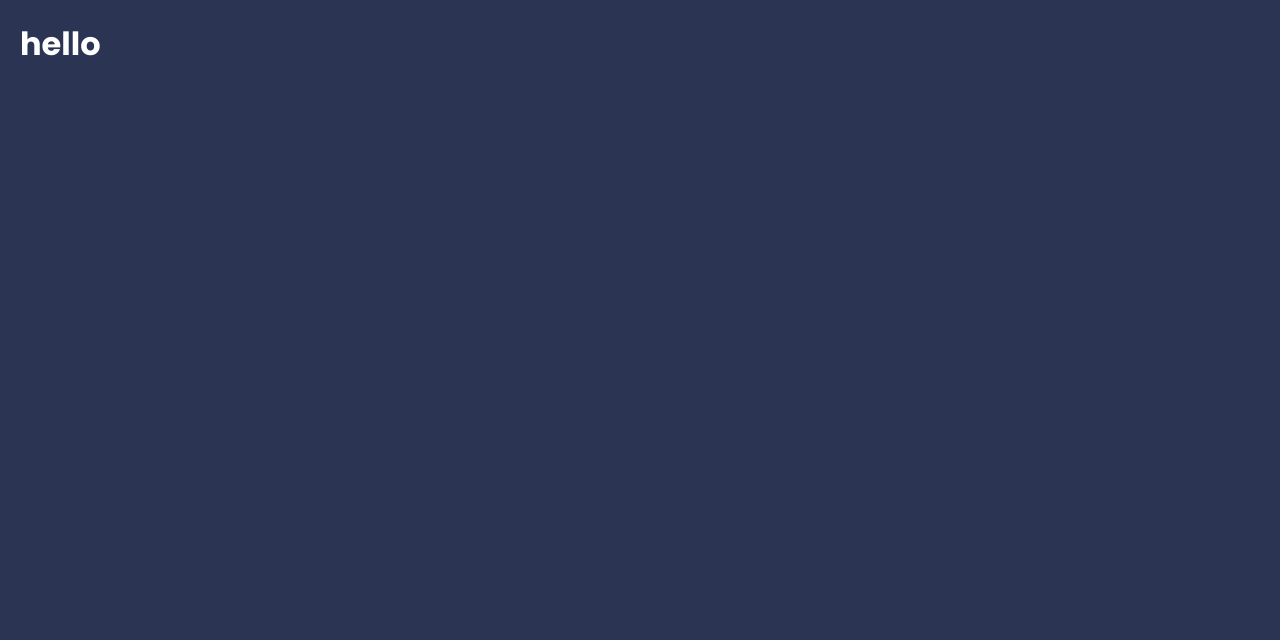
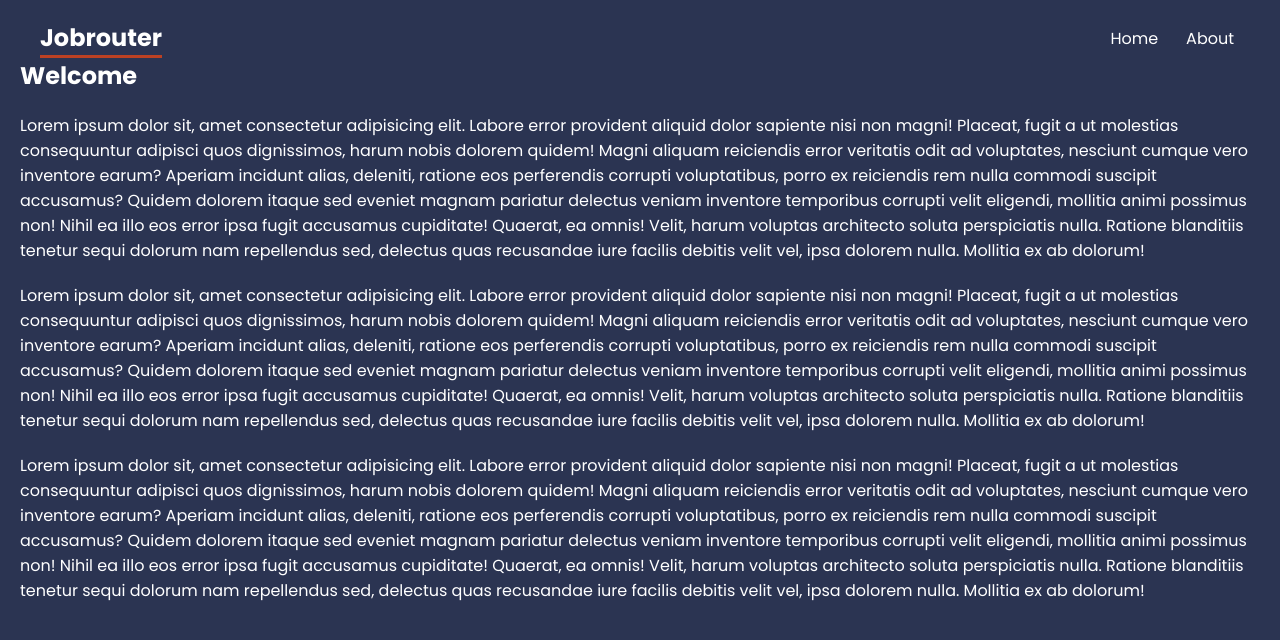
Before and after one commit to Pgph/jobrouter, a React (Create React App) app: page / in a window 1280 px wide. Shown: the top 640 px of the page. Built offline with nearby package versions, Linux system fonts and the light colour scheme.

Commit message:
Added react router and subpages

```diff
--- a/package.json
+++ b/package.json
@@ -8,6 +8,7 @@
     "@testing-library/user-event": "^13.5.0",
     "react": "^18.2.0",
     "react-dom": "^18.2.0",
+    "react-router-dom": "6.4",
     "react-scripts": "5.0.1",
     "web-vitals": "^2.1.4"
   },
--- a/src/App.js
+++ b/src/App.js
@@ -1,8 +1,26 @@
+import { BrowserRouter, Routes, Route, Link, NavLink } from 'react-router-dom'
+
+//pages
+import Home from './pages/Home'
+import About from './pages/About'
+
 function App() {
   return (
-    <div className="App">
-      <h1>hello</h1>
-    </div>
+    <BrowserRouter>
+      <header>
+        <nav>
+          <h1>Jobrouter</h1>
+          <NavLink to='/'>Home</NavLink>
+          <NavLink to='about'>About</NavLink>
+        </nav>
+      </header>
+      <main>
+        <Routes>
+          <Route index element={<Home />} />
+          <Route path="about" element={<About />} />
+        </Routes>
+      </main>
+    </BrowserRouter>
   );
 }
 
--- a/src/index.css
+++ b/src/index.css
@@ -28,3 +28,26 @@ button {
   background: var(--primary);
   cursor: pointer;
 }
+
+header nav {
+  display: flex;
+  gap: 16px;
+  justify-content: end;
+  max-width: 1200px;
+  margin: 0 auto;
+}
+
+header nav h1 {
+  margin-right: auto;
+  border-bottom: 3px solid var(--primary);
+}
+
+header nav a {
+  text-decoration: none;
+  padding: 6px;
+  border-radius: 4px;
+}
+
+header nav a:active {
+  background: var(--primary);
+}
--- /dev/null
+++ b/src/pages/About.js
@@ -0,0 +1,20 @@
+export default function About() {
+    return (
+        <div className="about">
+            <h2>About us</h2>
+            <p>
+                Lorem ipsum dolor sit, amet consectetur adipisicing elit. Labore error provident aliquid dolor sapiente nisi non magni! Placeat, fugit a ut molestias consequuntur adipisci quos dignissimos, harum nobis dolorem quidem!
+                Magni aliquam reiciendis error veritatis odit ad voluptates, Ratione blanditiis tenetur sequi dolorum nam repellendus sed, delectus quas recusandae iure facilis debitis velit vel, ipsa dolorem nulla. Mollitia ex ab dolorum!
+            </p>
+            <p>
+                Lorem ipsum dolor sit,  nesciunt cumque vero inventore earum? Aperiam incidunt alias, deleniti, ratione eos perferendis corrupti voluptatibus, porro ex reiciendis rem nulla commodi suscipit accusamus?
+                Quidem dolorem itaque sed eveniet magnam pariatur delectus veniam inventore temporibus corrupti velit eligendi, mollitia animi possimus non! Nihil ea illo eos error ipsa fugit accusamus cupiditate! Quaerat, ea omnis!
+                Velit, harum voluptas architecto soluta perspiciatis nulla. Ratione blanditiis tenetur sequi dolorum nam repellendus sed, delectus quas recusandae iure facilis debitis velit vel, ipsa dolorem nulla. Mollitia ex ab dolorum!
+            </p>
+            <p>
+                Lorem ipsum dolor sit, amet consectetur adipisicing elit. Labore error provident aliquid dolor sapiente nisi non magni! Placeat, fugit a ut molestias consequuntur adipisci quos dignissimos, harum nobis dolorem quidem!
+                Magni aliquam  soluta perspiciatis nulla. Ratione blanditiis tenetur sequi dolorum nam repellendus sed, delectus quas recusandae iure facilis debitis velit vel, ipsa dolorem nulla. Mollitia ex ab dolorum!
+            </p>
+        </div>
+    )
+}
--- /dev/null
+++ b/src/pages/Home.js
@@ -0,0 +1,25 @@
+export default function Home() {
+    return (
+        <div className="home">
+            <h2>Welcome</h2>
+            <p>
+                Lorem ipsum dolor sit, amet consectetur adipisicing elit. Labore error provident aliquid dolor sapiente nisi non magni! Placeat, fugit a ut molestias consequuntur adipisci quos dignissimos, harum nobis dolorem quidem!
+                Magni aliquam reiciendis error veritatis odit ad voluptates, nesciunt cumque vero inventore earum? Aperiam incidunt alias, deleniti, ratione eos perferendis corrupti voluptatibus, porro ex reiciendis rem nulla commodi suscipit accusamus?
+                Quidem dolorem itaque sed eveniet magnam pariatur delectus veniam inventore temporibus corrupti velit eligendi, mollitia animi possimus non! Nihil ea illo eos error ipsa fugit accusamus cupiditate! Quaerat, ea omnis!
+                Velit, harum voluptas architecto soluta perspiciatis nulla. Ratione blanditiis tenetur sequi dolorum nam repellendus sed, delectus quas recusandae iure facilis debitis velit vel, ipsa dolorem nulla. Mollitia ex ab dolorum!
+            </p>
+            <p>
+                Lorem ipsum dolor sit, amet consectetur adipisicing elit. Labore error provident aliquid dolor sapiente nisi non magni! Placeat, fugit a ut molestias consequuntur adipisci quos dignissimos, harum nobis dolorem quidem!
+                Magni aliquam reiciendis error veritatis odit ad voluptates, nesciunt cumque vero inventore earum? Aperiam incidunt alias, deleniti, ratione eos perferendis corrupti voluptatibus, porro ex reiciendis rem nulla commodi suscipit accusamus?
+                Quidem dolorem itaque sed eveniet magnam pariatur delectus veniam inventore temporibus corrupti velit eligendi, mollitia animi possimus non! Nihil ea illo eos error ipsa fugit accusamus cupiditate! Quaerat, ea omnis!
+                Velit, harum voluptas architecto soluta perspiciatis nulla. Ratione blanditiis tenetur sequi dolorum nam repellendus sed, delectus quas recusandae iure facilis debitis velit vel, ipsa dolorem nulla. Mollitia ex ab dolorum!
+            </p>
+            <p>
+                Lorem ipsum dolor sit, amet consectetur adipisicing elit. Labore error provident aliquid dolor sapiente nisi non magni! Placeat, fugit a ut molestias consequuntur adipisci quos dignissimos, harum nobis dolorem quidem!
+                Magni aliquam reiciendis error veritatis odit ad voluptates, nesciunt cumque vero inventore earum? Aperiam incidunt alias, deleniti, ratione eos perferendis corrupti voluptatibus, porro ex reiciendis rem nulla commodi suscipit accusamus?
+                Quidem dolorem itaque sed eveniet magnam pariatur delectus veniam inventore temporibus corrupti velit eligendi, mollitia animi possimus non! Nihil ea illo eos error ipsa fugit accusamus cupiditate! Quaerat, ea omnis!
+                Velit, harum voluptas architecto soluta perspiciatis nulla. Ratione blanditiis tenetur sequi dolorum nam repellendus sed, delectus quas recusandae iure facilis debitis velit vel, ipsa dolorem nulla. Mollitia ex ab dolorum!
+            </p>
+        </div>
+    )
+}
```
Also changed, not shown: 1 other file (tests, documents, lock files or other folders).
